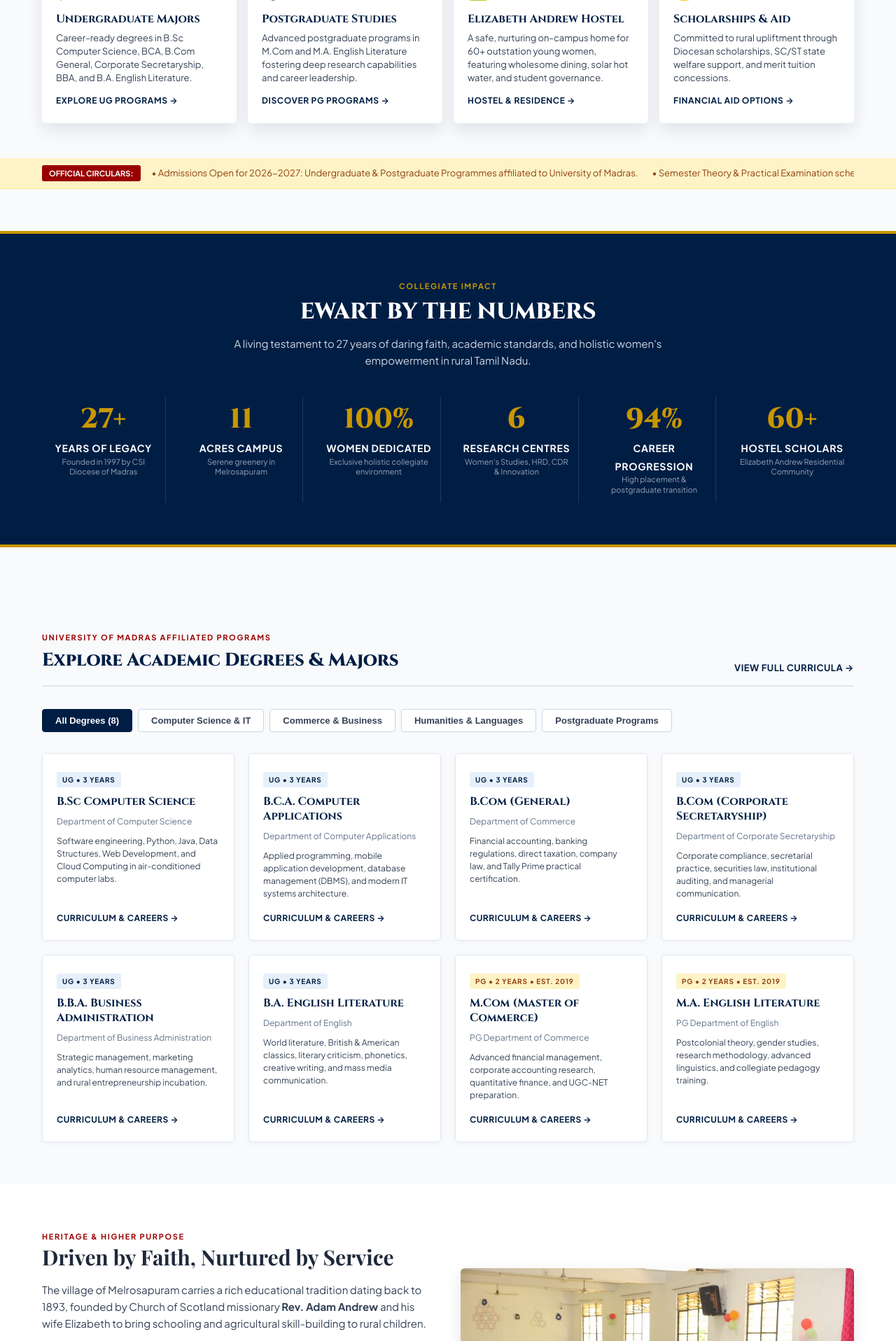
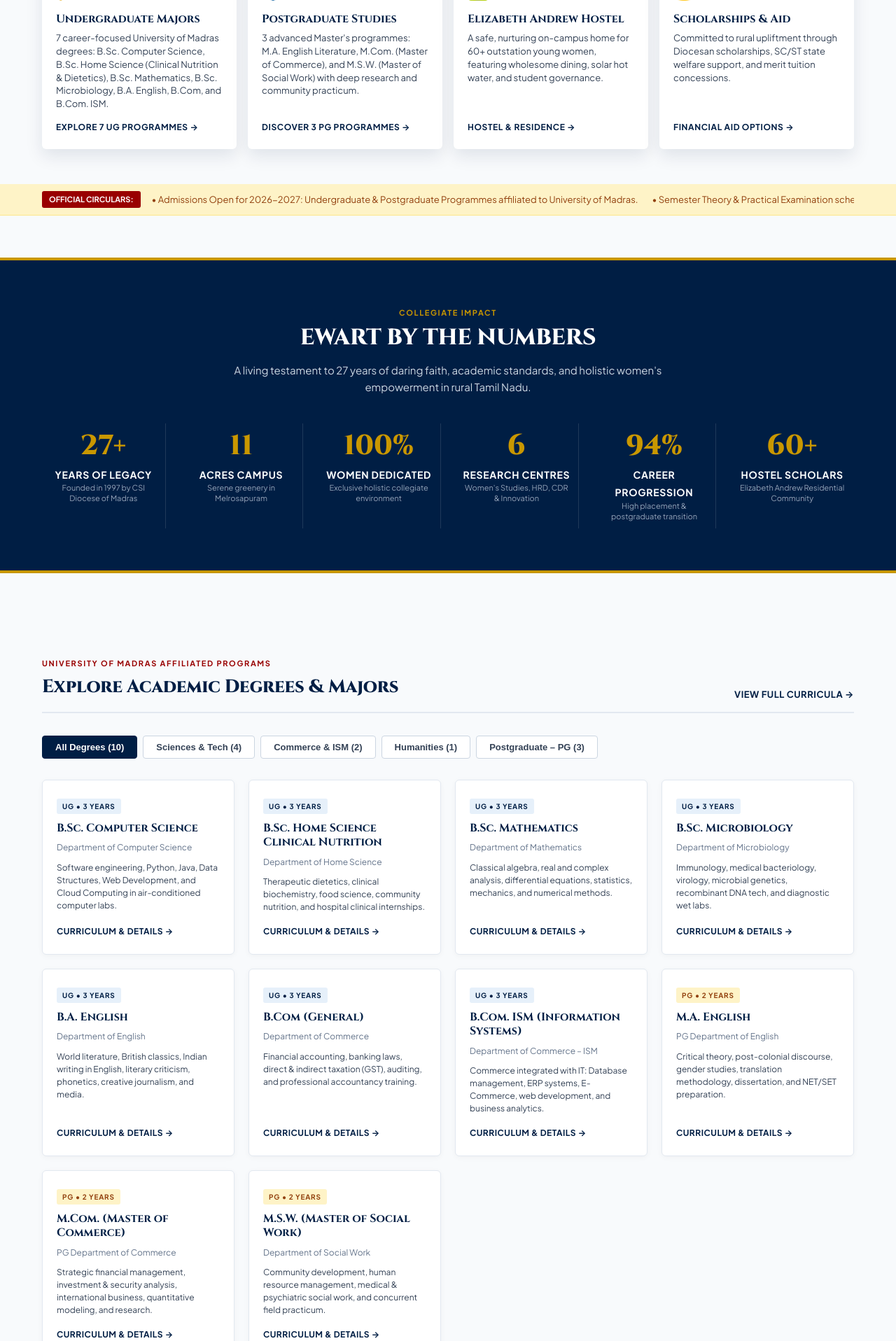
Before and after one commit to benittas-jones/College-Website2026, a PHP site: page / in a window 1280 px wide. Shown: the part 827-2743 px from the top of the page at 70% size. Run offline with PHP 8.4, Linux system fonts and the light colour scheme; some web fonts are replaced.

Commit message:
feat: update academic program details and links
Refreshed UG and PG programme descriptions to reflect accurate course offerings and added anchor links for better navigation to specific sections on the academics page.

```diff
--- a/index.php
+++ b/index.php
@@ -64,18 +64,18 @@ require_once __DIR__ . '/includes/header.php';
         <div>
           <div class="psu-gateway-icon">&#127891;</div>
           <h3 class="psu-gateway-title">Undergraduate Majors</h3>
-          <p class="psu-gateway-desc">Career-ready degrees in B.Sc Computer Science, BCA, B.Com General, Corporate Secretaryship, BBA, and B.A. English Literature.</p>
+          <p class="psu-gateway-desc">7 career-focused University of Madras degrees: B.Sc. Computer Science, B.Sc. Home Science (Clinical Nutrition &amp; Dietetics), B.Sc. Mathematics, B.Sc. Microbiology, B.A. English, B.Com, and B.Com. ISM.</p>
         </div>
-        <a href="academics.php" class="psu-gateway-link">Explore UG Programs &rarr;</a>
+        <a href="academics.php#ug-section" class="psu-gateway-link">Explore 7 UG Programmes &rarr;</a>
       </div>
 
       <div class="psu-gateway-card featured-gold">
         <div>
           <div class="psu-gateway-icon">&#128218;</div>
           <h3 class="psu-gateway-title">Postgraduate Studies</h3>
-          <p class="psu-gateway-desc">Advanced postgraduate programs in M.Com and M.A. English Literature fostering deep research capabilities and career leadership.</p>
+          <p class="psu-gateway-desc">3 advanced Master's programmes: M.A. English Literature, M.Com. (Master of Commerce), and M.S.W. (Master of Social Work) with deep research and community practicum.</p>
         </div>
-        <a href="academics.php" class="psu-gateway-link">Discover PG Programs &rarr;</a>
+        <a href="academics.php#pg-section" class="psu-gateway-link">Discover 3 PG Programmes &rarr;</a>
       </div>
 
       <div class="psu-gateway-card">
@@ -168,101 +168,123 @@ require_once __DIR__ . '/includes/header.php';
 
     <!-- Filter Tabs -->
     <div class="psu-filter-tabs">
-      <button class="psu-filter-tab active" onclick="filterPrograms('all', this)">All Degrees (8)</button>
-      <button class="psu-filter-tab" onclick="filterPrograms('stem', this)">Computer Science &amp; IT</button>
-      <button class="psu-filter-tab" onclick="filterPrograms('commerce', this)">Commerce &amp; Business</button>
-      <button class="psu-filter-tab" onclick="filterPrograms('humanities', this)">Humanities &amp; Languages</button>
-      <button class="psu-filter-tab" onclick="filterPrograms('pg', this)">Postgraduate Programs</button>
+      <button class="psu-filter-tab active" onclick="filterPrograms('all', this)">All Degrees (10)</button>
+      <button class="psu-filter-tab" onclick="filterPrograms('stem', this)">Sciences &amp; Tech (4)</button>
+      <button class="psu-filter-tab" onclick="filterPrograms('commerce', this)">Commerce &amp; ISM (2)</button>
+      <button class="psu-filter-tab" onclick="filterPrograms('humanities', this)">Humanities (1)</button>
+      <button class="psu-filter-tab" onclick="filterPrograms('pg', this)">Postgraduate &ndash; PG (3)</button>
     </div>
 
     <!-- Programs Grid -->
     <div class="psu-programs-grid">
-      <!-- B.Sc Computer Science -->
+      <!-- 1. B.Sc. Computer Science -->
       <div class="psu-prog-card" data-category="stem">
         <div>
           <span class="psu-prog-tag">UG &bull; 3 Years</span>
-          <h3 class="psu-prog-title">B.Sc Computer Science</h3>
+          <h3 class="psu-prog-title">B.Sc. Computer Science</h3>
           <p class="psu-prog-dept">Department of Computer Science</p>
           <p class="psu-prog-features">Software engineering, Python, Java, Data Structures, Web Development, and Cloud Computing in air-conditioned computer labs.</p>
         </div>
-        <a href="academics.php" class="psu-prog-cta">Curriculum &amp; Careers &rarr;</a>
+        <a href="course-bsc-cs.html" class="psu-prog-cta">Curriculum &amp; Details &rarr;</a>
       </div>
 
-      <!-- BCA -->
+      <!-- 2. B.Sc. Clinical Nutrition -->
       <div class="psu-prog-card" data-category="stem">
         <div>
           <span class="psu-prog-tag">UG &bull; 3 Years</span>
-          <h3 class="psu-prog-title">B.C.A. Computer Applications</h3>
-          <p class="psu-prog-dept">Department of Computer Applications</p>
-          <p class="psu-prog-features">Applied programming, mobile application development, database management (DBMS), and modern IT systems architecture.</p>
+          <h3 class="psu-prog-title">B.Sc. Home Science Clinical Nutrition</h3>
+          <p class="psu-prog-dept">Department of Home Science</p>
+          <p class="psu-prog-features">Therapeutic dietetics, clinical biochemistry, food science, community nutrition, and hospital clinical internships.</p>
         </div>
-        <a href="academics.php" class="psu-prog-cta">Curriculum &amp; Careers &rarr;</a>
+        <a href="course-bsc-nutrition.html" class="psu-prog-cta">Curriculum &amp; Details &rarr;</a>
       </div>
 
-      <!-- B.Com General -->
+      <!-- 3. B.Sc. Mathematics -->
+      <div class="psu-prog-card" data-category="stem">
+        <div>
+          <span class="psu-prog-tag">UG &bull; 3 Years</span>
+          <h3 class="psu-prog-title">B.Sc. Mathematics</h3>
+          <p class="psu-prog-dept">Department of Mathematics</p>
+          <p class="psu-prog-features">Classical algebra, real and complex analysis, differential equations, statistics, mechanics, and numerical methods.</p>
+        </div>
+        <a href="course-bsc-maths.html" class="psu-prog-cta">Curriculum &amp; Details &rarr;</a>
+      </div>
+
+      <!-- 4. B.Sc. Microbiology -->
+      <div class="psu-prog-card" data-category="stem">
+        <div>
+          <span class="psu-prog-tag">UG &bull; 3 Years</span>
+          <h3 class="psu-prog-title">B.Sc. Microbiology</h3>
+          <p class="psu-prog-dept">Department of Microbiology</p>
+          <p class="psu-prog-features">Immunology, medical bacteriology, virology, microbial genetics, recombinant DNA tech, and diagnostic wet labs.</p>
+        </div>
+        <a href="course-bsc-microbiology.html" class="psu-prog-cta">Curriculum &amp; Details &rarr;</a>
+      </div>
+
+      <!-- 5. B.A. English -->
+      <div class="psu-prog-card" data-category="humanities">
+        <div>
+          <span class="psu-prog-tag">UG &bull; 3 Years</span>
+          <h3 class="psu-prog-title">B.A. English</h3>
+          <p class="psu-prog-dept">Department of English</p>
+          <p class="psu-prog-features">World literature, British classics, Indian writing in English, literary criticism, phonetics, creative journalism, and media.</p>
+        </div>
+        <a href="course-ba-english.html" class="psu-prog-cta">Curriculum &amp; Details &rarr;</a>
+      </div>
+
+      <!-- 6. B.Com -->
       <div class="psu-prog-card" data-category="commerce">
         <div>
           <span class="psu-prog-tag">UG &bull; 3 Years</span>
           <h3 class="psu-prog-title">B.Com (General)</h3>
           <p class="psu-prog-dept">Department of Commerce</p>
-          <p class="psu-prog-features">Financial accounting, banking regulations, direct taxation, company law, and Tally Prime practical certification.</p>
+          <p class="psu-prog-features">Financial accounting, banking laws, direct &amp; indirect taxation (GST), auditing, and professional accountancy training.</p>
         </div>
-        <a href="academics.php" class="psu-prog-cta">Curriculum &amp; Careers &rarr;</a>
+        <a href="course-bcom.html" class="psu-prog-cta">Curriculum &amp; Details &rarr;</a>
       </div>
 
-      <!-- B.Com Corporate Secretaryship -->
+      <!-- 7. B.Com. ISM -->
       <div class="psu-prog-card" data-category="commerce">
         <div>
           <span class="psu-prog-tag">UG &bull; 3 Years</span>
-          <h3 class="psu-prog-title">B.Com (Corporate Secretaryship)</h3>
-          <p class="psu-prog-dept">Department of Corporate Secretaryship</p>
-          <p class="psu-prog-features">Corporate compliance, secretarial practice, securities law, institutional auditing, and managerial communication.</p>
+          <h3 class="psu-prog-title">B.Com. ISM (Information Systems)</h3>
+          <p class="psu-prog-dept">Department of Commerce &ndash; ISM</p>
+          <p class="psu-prog-features">Commerce integrated with IT: Database management, ERP systems, E-Commerce, web development, and business analytics.</p>
         </div>
-        <a href="academics.php" class="psu-prog-cta">Curriculum &amp; Careers &rarr;</a>
+        <a href="course-bcom-ism.html" class="psu-prog-cta">Curriculum &amp; Details &rarr;</a>
       </div>
 
-      <!-- BBA -->
-      <div class="psu-prog-card" data-category="commerce">
+      <!-- 8. M.A. English -->
+      <div class="psu-prog-card" data-category="pg">
         <div>
-          <span class="psu-prog-tag">UG &bull; 3 Years</span>
-          <h3 class="psu-prog-title">B.B.A. Business Administration</h3>
-          <p class="psu-prog-dept">Department of Business Administration</p>
-          <p class="psu-prog-features">Strategic management, marketing analytics, human resource management, and rural entrepreneurship incubation.</p>
+          <span class="psu-prog-tag tag-pg">PG &bull; 2 Years</span>
+          <h3 class="psu-prog-title">M.A. English</h3>
+          <p class="psu-prog-dept">PG Department of English</p>
+          <p class="psu-prog-features">Critical theory, post-colonial discourse, gender studies, translation methodology, dissertation, and NET/SET preparation.</p>
         </div>
-        <a href="academics.php" class="psu-prog-cta">Curriculum &amp; Careers &rarr;</a>
+        <a href="course-ma-english.html" class="psu-prog-cta">Curriculum &amp; Details &rarr;</a>
       </div>
 
-      <!-- B.A. English -->
-      <div class="psu-prog-card" data-category="humanities">
+      <!-- 9. M.Com. -->
+      <div class="psu-prog-card" data-category="pg">
         <div>
-          <span class="psu-prog-tag">UG &bull; 3 Years</span>
-          <h3 class="psu-prog-title">B.A. English Literature</h3>
-          <p class="psu-prog-dept">Department of English</p>
-          <p class="psu-prog-features">World literature, British &amp; American classics, literary criticism, phonetics, creative writing, and mass media communication.</p>
+          <span class="psu-prog-tag tag-pg">PG &bull; 2 Years</span>
+          <h3 class="psu-prog-title">M.Com. (Master of Commerce)</h3>
+          <p class="psu-prog-dept">PG Department of Commerce</p>
+          <p class="psu-prog-features">Strategic financial management, investment &amp; security analysis, international business, quantitative modeling, and research.</p>
         </div>
-        <a href="academics.php" class="psu-prog-cta">Curriculum &amp; Careers &rarr;</a>
+        <a href="course-mcom.html" class="psu-prog-cta">Curriculum &amp; Details &rarr;</a>
       </div>
 
-      <!-- M.Com (Postgraduate) -->
+      <!-- 10. M.S.W. -->
       <div class="psu-prog-card" data-category="pg">
         <div>
-          <span class="psu-prog-tag tag-pg">PG &bull; 2 Years &bull; Est. 2019</span>
-          <h3 class="psu-prog-title">M.Com (Master of Commerce)</h3>
-          <p class="psu-prog-dept">PG Department of Commerce</p>
-          <p class="psu-prog-features">Advanced financial management, corporate accounting research, quantitative finance, and UGC-NET preparation.</p>
+          <span class="psu-prog-tag tag-pg">PG &bull; 2 Years</span>
+          <h3 class="psu-prog-title">M.S.W. (Master of Social Work)</h3>
+          <p class="psu-prog-dept">Department of Social Work</p>
+          <p class="psu-prog-features">Community development, human resource management, medical &amp; psychiatric social work, and concurrent field practicum.</p>
         </div>
-        <a href="academics.php" class="psu-prog-cta">Curriculum &amp; Careers &rarr;</a>
-      </div>
-
-      <!-- M.A. English Literature (Postgraduate) -->
-      <div class="psu-prog-card" data-category="pg">
-        <div>
-          <span class="psu-prog-tag tag-pg">PG &bull; 2 Years &bull; Est. 2019</span>
-          <h3 class="psu-prog-title">M.A. English Literature</h3>
-          <p class="psu-prog-dept">PG Department of English</p>
-          <p class="psu-prog-features">Postcolonial theory, gender studies, research methodology, advanced linguistics, and collegiate pedagogy training.</p>
-        </div>
-        <a href="academics.php" class="psu-prog-cta">Curriculum &amp; Careers &rarr;</a>
+        <a href="course-msw.html" class="psu-prog-cta">Curriculum &amp; Details &rarr;</a>
       </div>
     </div>
   </div>
```
Also changed, not shown: index.html (+85 -64 lines).
